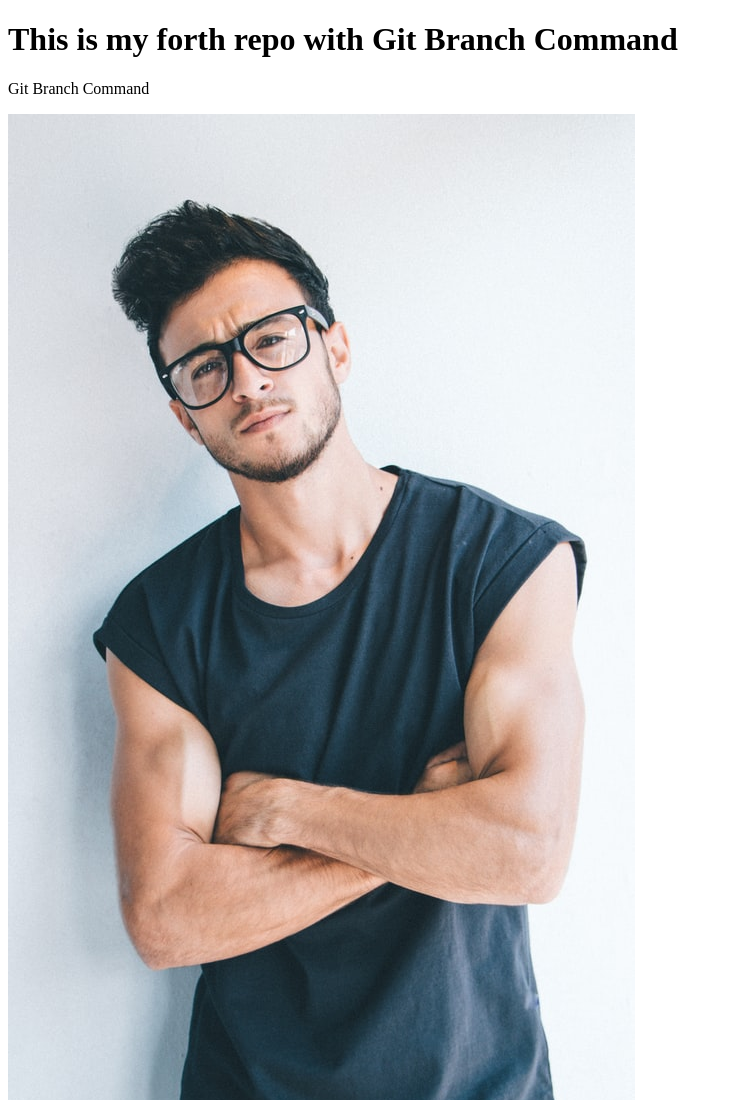
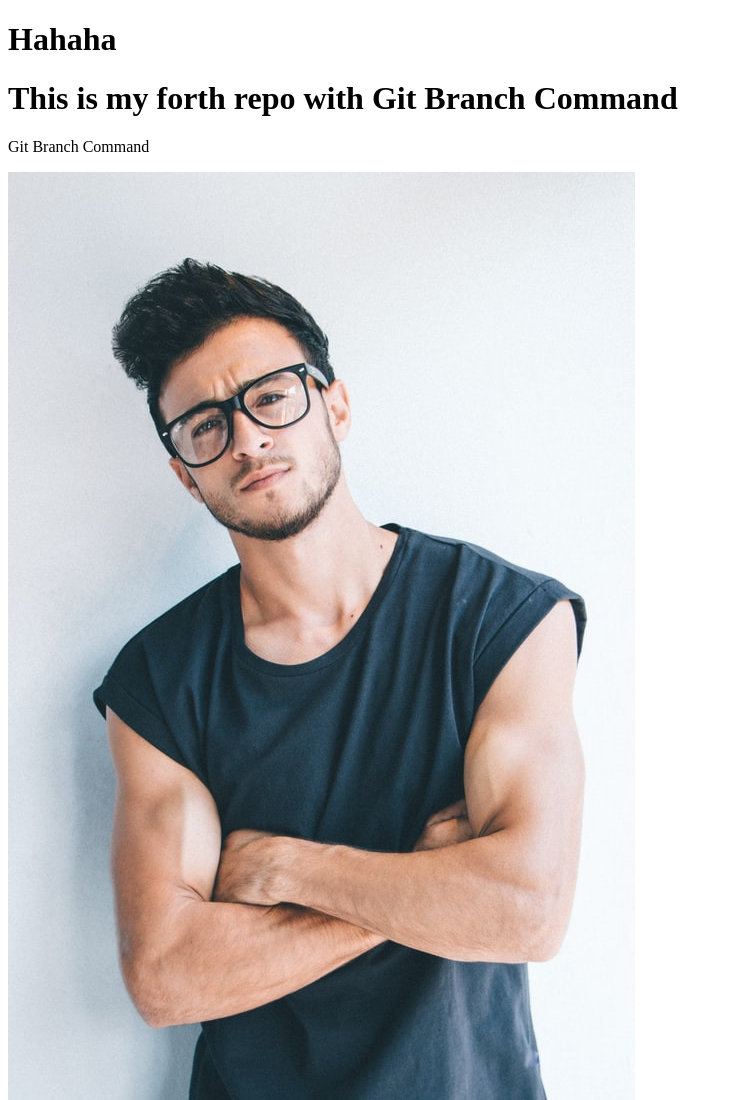
Before and after one commit to amirulislamhridoy/my-forth-repo, a plain HTML site: page index.html in a window 1280 px wide. Shown: the top 1100 px of the page, without its empty margins (0-733 px from the left). Drawn offline with Linux system fonts and the light colour scheme.

Commit message:
check first

```diff
--- a/index.html
+++ b/index.html
@@ -7,6 +7,7 @@
     <title>Document</title>
 </head>
 <body>
+    <h1>Hahaha</h1>
     <h1>This is my forth repo with Git Branch Command</h1>
     <p>Git Branch Command</p>
     <img src="nati.jfif">
```
